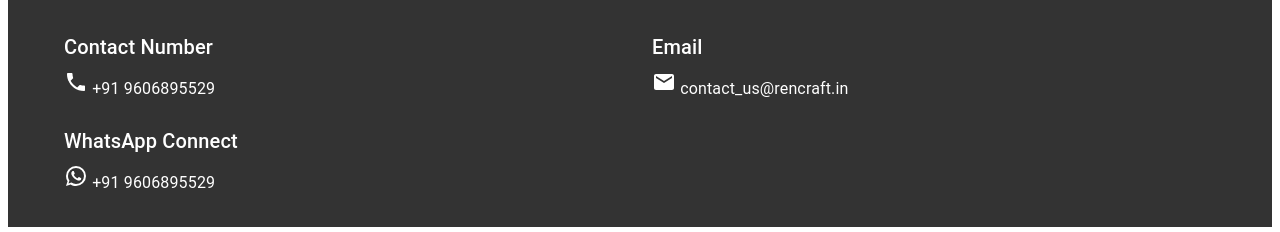
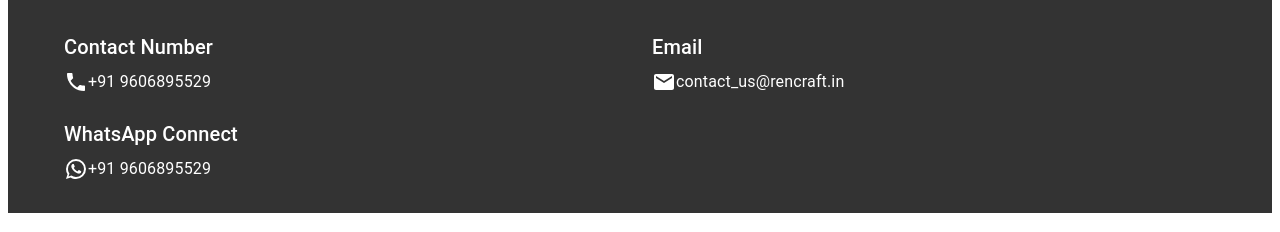
Before and after one commit to sjaiswal11/rencraft-static, a React (Create React App) app: page / in a window 1280 px wide. Shown: the part 2714-2946 px from the top of the page. Built offline with nearby package versions, Linux system fonts and the light colour scheme.

Commit message:
REN-STATIC-108: icon and text aligned centered in footer

```diff
--- a/src/components/FooterComponent.js
+++ b/src/components/FooterComponent.js
@@ -1,7 +1,8 @@
 // components/FooterComponent.js
 import React from 'react';
 import { Container, Grid, Typography, IconButton } from '@mui/material';
-import { Room, Email, Phone, WhatsApp } from '@mui/icons-material';
+import { Room, Email, Phone } from '@mui/icons-material';
+import WhatsAppIcon from '@mui/icons-material/WhatsApp';
 import data from '../data/FooterData.json';
 
 const FooterComponent = () => {
@@ -49,24 +50,29 @@ const FooterComponent = () => {
               Contact Number
             </Typography>
             <Typography>
-              <Phone /> {contactNumber}
+              <div style={{ display: 'flex', alignItems: 'center' }}>
+                <Phone /> {contactNumber}
+              </div>
             </Typography>
           </Grid>
           <Grid item xs={12} md={6}>
             <Typography variant="h6" gutterBottom>
               Email
             </Typography>
-            <Typography>
-              <Email /> {email}
-            </Typography>
+              <Typography>
+                <div style={{ display: 'flex', alignItems: 'center' }}>
+                  <Email /> {email}
+                </div>
+              </Typography>
           </Grid>
           <Grid item xs={12} md={6}>
             <Typography variant="h6" gutterBottom>
               WhatsApp Connect
             </Typography>
-            <Typography>
-              <WhatsApp /> {whatsappConnect}
-            </Typography>
+              <div style={{ display: 'flex', alignItems: 'center' }}>
+              <WhatsAppIcon />
+              <Typography>{whatsappConnect}</Typography>
+            </div>
           </Grid>
         </Grid>
       </Container>
```
